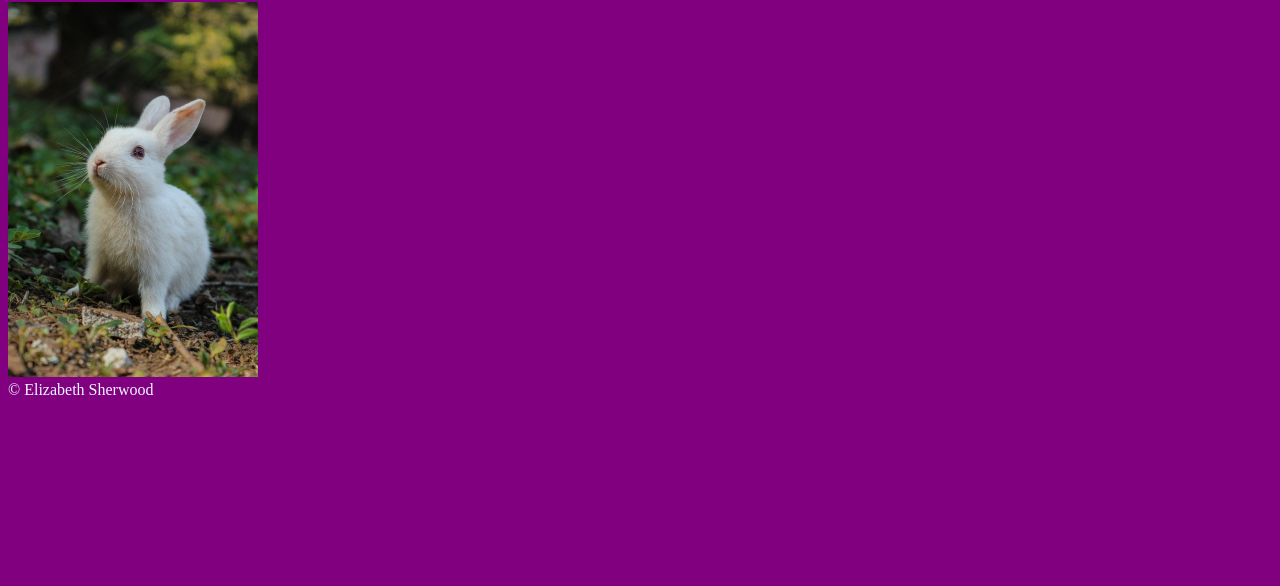
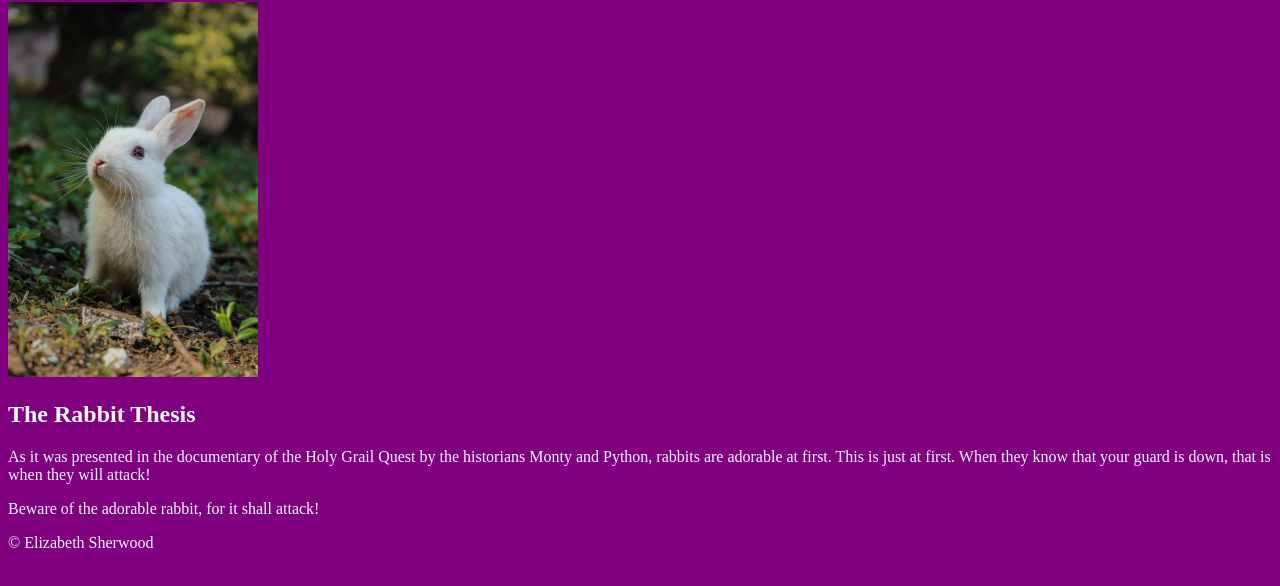
Before and after one commit to ShErWooD-ForEsd/Three_Commits_Project, a plain HTML site: page index.html in a window 1280 px wide. Shown: the part 78-664 px from the top of the page. Drawn offline with Linux system fonts and the light colour scheme.

Commit message:
added a secondary heading and paragraph of information

```diff
--- a/index.html
+++ b/index.html
@@ -10,6 +10,11 @@
 <body>
     <h1>Rabbits Might Be Evil</h1>
     <img src="pexels-photo-4001296.jpg" alt="" style="width:250px">
+    <h2>The Rabbit Thesis</h2>
+    <p>As it was presented in the documentary of the Holy Grail Quest by the historians Monty and Python, rabbits are
+        adorable at first. This is just at first. When they know that your guard is down, that is when they will attack!
+    </p>
+    <p>Beware of the adorable rabbit, for it shall attack!</p>
     <footer>&copy; Elizabeth Sherwood</footer>
 </body>
 
```
